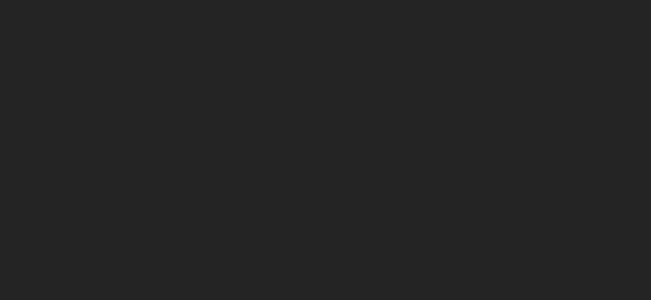
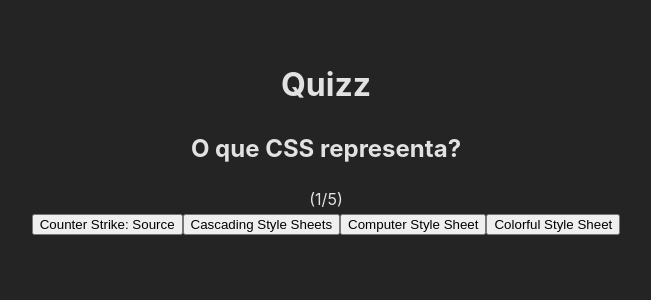
Before and after one commit to LeandroRochaS/QuizInteractive, a React (Vite) app: page /quizz/css in a window 1280 px wide. Before the commit this address had no page. Shown: the top 300 px of the page, without its empty margins (314-965 px from the left). Built offline with nearby package versions, Linux system fonts and the light colour scheme.

Commit message:
feat: created home and links for quizz(tech)

```diff
--- a/src/App.tsx
+++ b/src/App.tsx
@@ -1,12 +1,14 @@
 import { Route, Routes } from "react-router-dom";
 import "./App.css";
 import QuizzPage from "./pages/QuizzPage";
+import Home from "./pages/Home";
 
 function App() {
   return (
     <>
       <Routes>
-        <Route path="/" element={<QuizzPage />} />
+        <Route path="/" element={<Home />} />
+        <Route path="/quizz/:assunto" element={<QuizzPage />} />
       </Routes>
     </>
   );
--- a/src/components/Quizz/index.tsx
+++ b/src/components/Quizz/index.tsx
@@ -1,6 +1,11 @@
 import { useEffect, useState } from "react";
 import "./styles.scss";
-import { getAllPerguntas } from "../../data/data";
+import {
+  getAllPerguntasCSS,
+  getAllPerguntasReact,
+  getAllPerguntasTypeScript,
+} from "../../data/data";
+import { useParams } from "react-router-dom";
 
 type Pergunta = {
   pergunta: string;
@@ -13,10 +18,21 @@ export default function Quizz() {
   const [perguntaAtual, setPerguntaAtual] = useState(0);
   const [acertos, setAcertos] = useState(0);
   const [erros, setErros] = useState(0);
+  const { assunto } = useParams();
+
+  console.log(assunto);
 
   useEffect(() => {
-    setPerguntas(getAllPerguntas());
-  }, [perguntaAtual, perguntas]);
+    if (assunto === "react") {
+      setPerguntas(getAllPerguntasReact());
+    }
+    if (assunto === "css") {
+      setPerguntas(getAllPerguntasCSS());
+    }
+    if (assunto === "typeScript") {
+      setPerguntas(getAllPerguntasTypeScript());
+    }
+  }, [assunto, perguntas]);
 
   function handleResponse(resposta: string) {
     if (resposta === perguntas[perguntaAtual].respostaCorreta) {
@@ -25,6 +41,12 @@ export default function Quizz() {
       setErros(erros + 1);
     }
     setPerguntaAtual(perguntaAtual + 1);
+  }
+
+  function handleRestart() {
+    setPerguntaAtual(0);
+    setAcertos(0);
+    setErros(0);
   }
 
   return (
@@ -51,7 +73,7 @@ export default function Quizz() {
           <div>
             <h2>Acertos: {acertos}</h2>
             <h2>Erros: {erros}</h2>
-            <button onClick={() => setPerguntaAtual(0)}>Reiniciar</button>
+            <button onClick={() => handleRestart()}>Reiniciar</button>
           </div>
         )}
       </div>
--- /dev/null
+++ b/src/pages/Home/index.tsx
@@ -0,0 +1,13 @@
+import { Link } from "react-router-dom";
+import "./styles.scss";
+
+export default function Home() {
+  return (
+    <>
+      <h1>Home</h1>
+      <Link to={"/quizz/react"}> React</Link>
+      <Link to={"/quizz/css"}> CSS</Link>
+      <Link to={"/quizz/typeScript"}> typeScript</Link>
+    </>
+  );
+}
```
Also changed, not shown: src/pages/Home/styles.scss (added).
